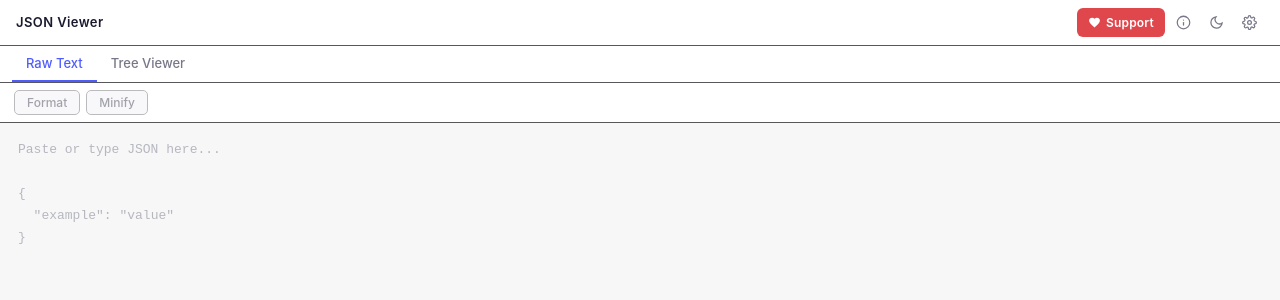
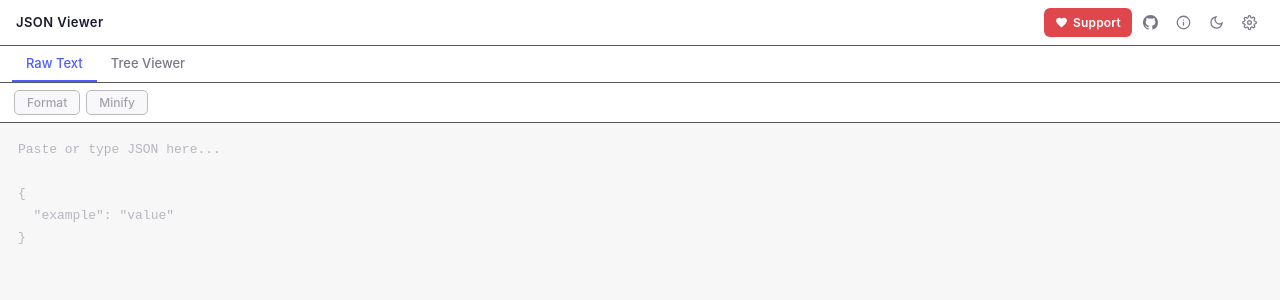
Before and after one commit to Gogn/FreeJSONViewer, a React (Vite) app: page / in a window 1280 px wide. Shown: the top 300 px of the page. Built offline with nearby package versions, Linux system fonts and the light colour scheme; no server answers.

Commit message:
GitHub button

```diff
--- a/src/components/Header.tsx
+++ b/src/components/Header.tsx
@@ -33,6 +33,19 @@
     strokeLinecap="round"
   >
     <path d="M21 12.79A9 9 0 1 1 11.21 3 7 7 0 0 0 21 12.79z" />
+  </svg>
+);
+
+const GitHubIcon = () => (
+  <svg
+    width="15"
+    height="15"
+    viewBox="0 0 24 24"
+    fill="currentColor"
+    stroke="none"
+    aria-hidden="true"
+  >
+    <path d="M12 0C5.37 0 0 5.37 0 12c0 5.31 3.435 9.795 8.205 11.385.6.105.825-.255.825-.57 0-.285-.015-1.23-.015-2.235-3.015.555-3.795-.735-4.035-1.41-.135-.345-.72-1.41-1.23-1.695-.42-.225-1.02-.78-.015-.795.945-.015 1.62.87 1.845 1.23 1.08 1.815 2.805 1.305 3.495.99.105-.78.42-1.305.765-1.605-2.67-.3-5.46-1.335-5.46-5.925 0-1.305.465-2.385 1.23-3.225-.12-.3-.54-1.53.12-3.18 0 0 1.005-.315 3.3 1.23.96-.27 1.98-.405 3-.405s2.04.135 3 .405c2.295-1.56 3.3-1.23 3.3-1.23.66 1.65.24 2.88.12 3.18.765.84 1.23 1.905 1.23 3.225 0 4.605-2.805 5.625-5.475 5.925.435.375.81 1.095.81 2.22 0 1.605-.015 2.895-.015 3.3 0 .315.225.69.825.57A12.02 12.02 0 0 0 24 12c0-6.63-5.37-12-12-12z" />
   </svg>
 );
 
@@ -83,6 +96,17 @@
           </svg>
           Support
         </button>
+        {import.meta.env.VITE_GITHUB_URL && (
+          <a
+            className="icon-btn"
+            href={import.meta.env.VITE_GITHUB_URL}
+            target="_blank"
+            rel="noopener noreferrer"
+            title="View on GitHub"
+          >
+            <GitHubIcon />
+          </a>
+        )}
         <button className="icon-btn" onClick={onAboutOpen} title="About">
           <svg
             width="15"
--- a/src/vite-env.d.ts
+++ b/src/vite-env.d.ts
@@ -2,6 +2,7 @@
 
 interface ImportMetaEnv {
   readonly VITE_PAYPAL_URL: string;
+  readonly VITE_GITHUB_URL: string;
 }
 
 interface ImportMeta {
```
